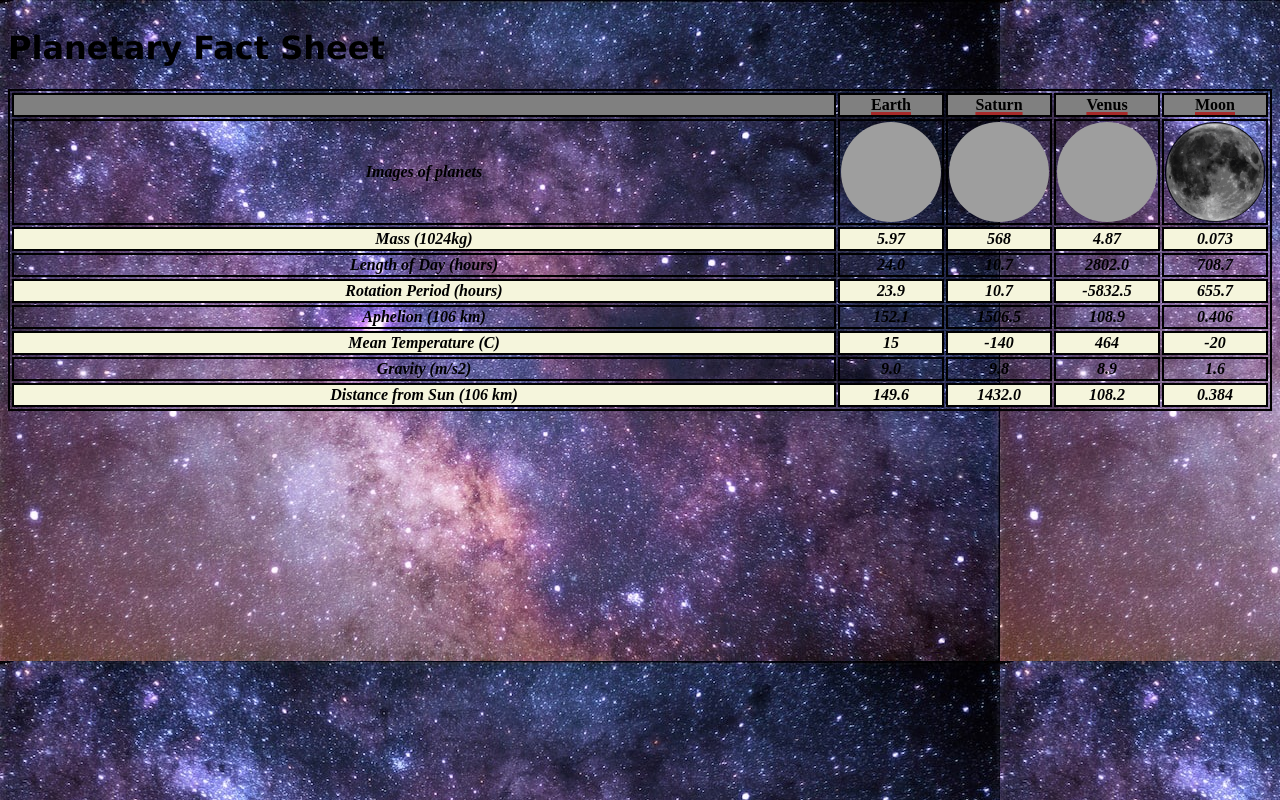
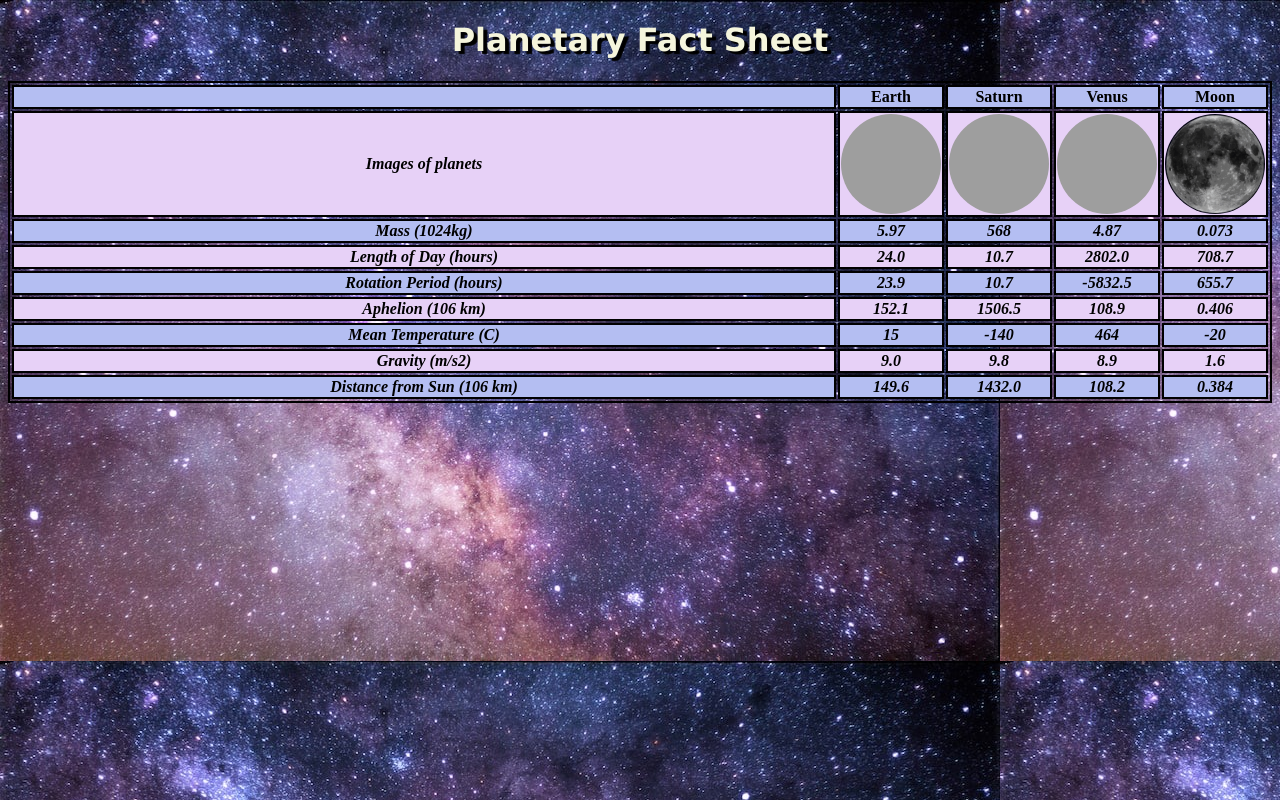
Before and after one commit to amukash/Lab_6, a plain HTML site: page index.html in a window 1280 px wide. Drawn offline with Linux system fonts and the light colour scheme; grey boxes are pictures that could not be loaded.

Commit message:
fixing css

```diff
--- a/css/style.css
+++ b/css/style.css
@@ -1,5 +1,8 @@
 body h1 {
     font-family: Verdana, Geneva, Tahoma, sans-serif;
+    color: beige;
+    text-align: center;
+    text-shadow: 4px 3px 1px black
 }
 td {
     font-family: 'Times New Roman', Times, serif;
@@ -8,14 +11,13 @@ td {
 }
 #title {
 	margin: auto;
-	color: blue;
 	text-align: center;
 	font-size: medium;
 	line-height: normal;
 }
 #content-wrapper {
     background-image: url("../media/background.jpg");
-	float: left;
+	float: middle;
 
 }
 #planets,
@@ -26,13 +28,14 @@ td {
 	text-align: center;
 }
 #planets th {
-	text-decoration: underline;
-	text-decoration-color: brown;
 	text-decoration-thickness: 3px;
-	background-color: grey;
+	background-color: rgb(180, 190, 242);
 }
 #planets tr:nth-child(odd) {
-	background-color: beige;
+	background-color: rgb(180, 190, 242);
+}
+#planets tr:nth-child(even) {
+    background-color: rgb(231, 209, 247);
 }
 
 .img {
```
